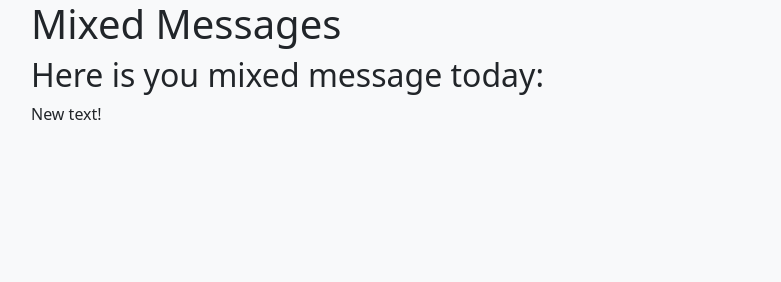
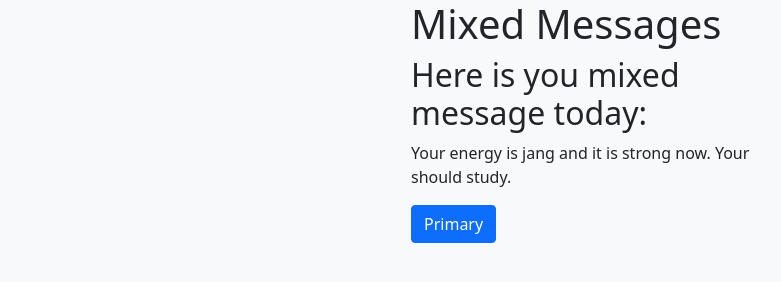
Before and after one commit to lompolo/mixedMessages, a plain HTML site: page index.html in a window 1280 px wide. Shown: the whole page, without its empty margins (51-832 px from the left). Drawn offline with nearby package versions, Linux system fonts and the light colour scheme.

Commit message:
Basic logic to generate message is created and message is displayed to page. Grid model is created and button addec.

```diff
--- a/index.html
+++ b/index.html
@@ -15,9 +15,20 @@
   </head>
   <body class="bg-light">
     <div class="container">
-      <h1>Mixed Messages</h1>
-      <h2>Here is you mixed message today:</h2>
-      <p id="message">xxxx</p>
+      <div class="row row-cols-3">
+        <div class="col"></div>
+        <div class="col">
+          <h1>Mixed Messages</h1>
+          <h2>Here is you mixed message today:</h2>
+          <p id="message">Connecting to your energy...</p>
+        </div>
+        <div class="col"></div>
+        <div class="col"></div>
+        <div class="col">
+          <button type="button" class="btn btn-primary">Primary</button>
+        </div>
+        <div class="col"></div>
+      </div>
     </div>
     <script type="text/javascript" src="js/main.js"></script>
   </body>
--- a/js/main.js
+++ b/js/main.js
@@ -1 +1,23 @@
-document.getElementById("message").innerHTML = "New text!";
+const library = {
+  energy: ["jang", "jin"],
+  balance: ["strong", "weak", "imbalace", "balance"],
+  action: [
+    "burify your body",
+    "rest",
+    "do vigorous exercises",
+    "study",
+    "bonder your life",
+  ],
+};
+
+const getIndex = (maxLength) => Math.floor(Math.random() * maxLength);
+
+const createMessage = () => {
+  const energy = library.energy[getIndex(library.energy.length)];
+  const balance = library.balance[getIndex(library.balance.length)];
+  const action = library.action[getIndex(library.action.length)];
+  const message = `Your energy is ${energy} and it is ${balance} now. Your should ${action}.`;
+  return message;
+};
+
+document.getElementById("message").innerHTML = createMessage();
```
